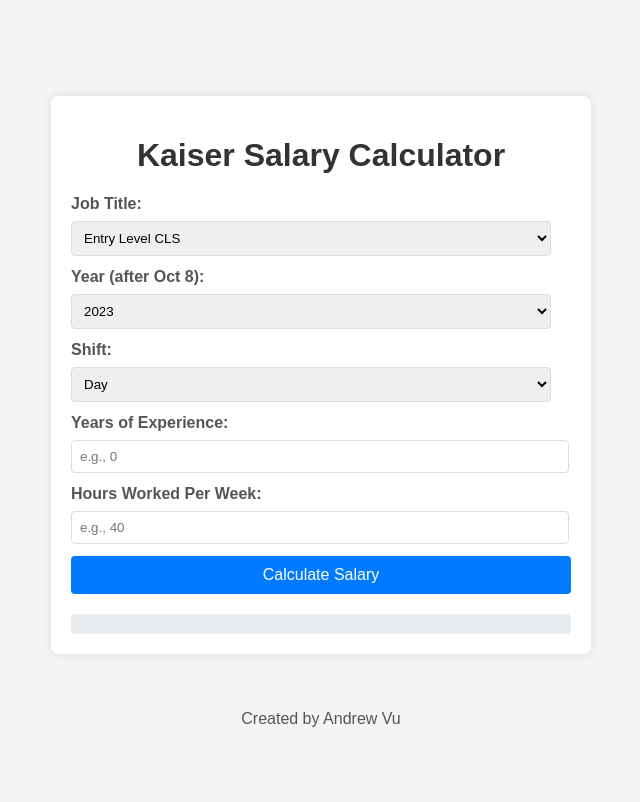
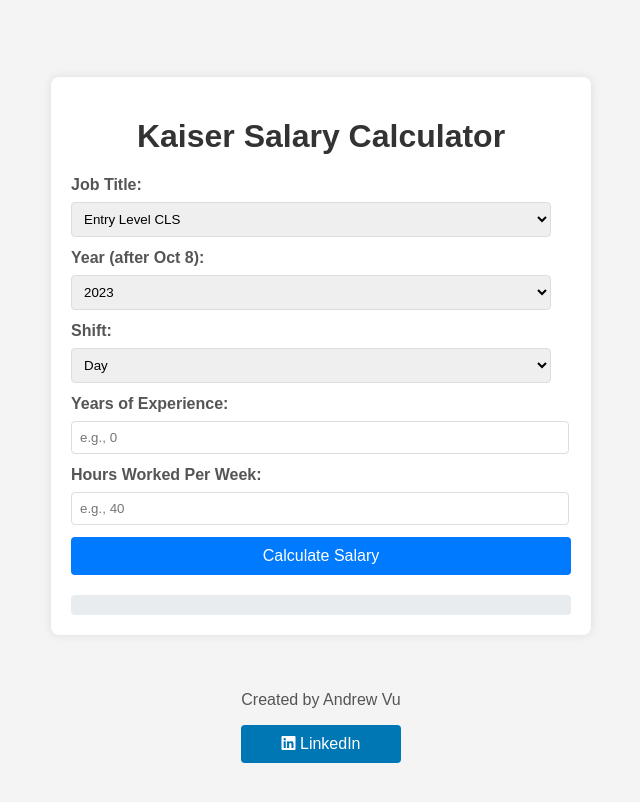
Before and after one commit to andrewkvu/kaiser-salary-calculator, a plain HTML site: page index.html in a window 1280 px wide. Shown: the whole page, without its empty margins (319-959 px from the left). Drawn offline with Linux system fonts and the light colour scheme.

Commit message:
added my linkedin just cause :)

```diff
--- a/index.html
+++ b/index.html
@@ -4,6 +4,7 @@
     <meta charset="UTF-8">
     <meta name="viewport" content="width=device-width, initial-scale=1.0">
     <title>Kaiser Salary Calculator</title>
+    <link rel="stylesheet" href="https://cdnjs.cloudflare.com/ajax/libs/font-awesome/6.0.0-beta3/css/all.min.css">
     <style>
         body {
             font-family: Arial, sans-serif;
@@ -111,6 +112,11 @@
 
     <footer>
         <p>Created by Andrew Vu</p>
+        <a href="https://www.linkedin.com/in/andrewkvu/" target="_blank" style="text-decoration: none;">
+            <button style="background-color: #0077b5; color: white; border: none; border-radius: 4px; padding: 10px; cursor: pointer;">
+                <i class="fab fa-linkedin"></i> LinkedIn
+            </button>
+        </a>
     </footer>
 
     <script src="script.js"></script>
```
